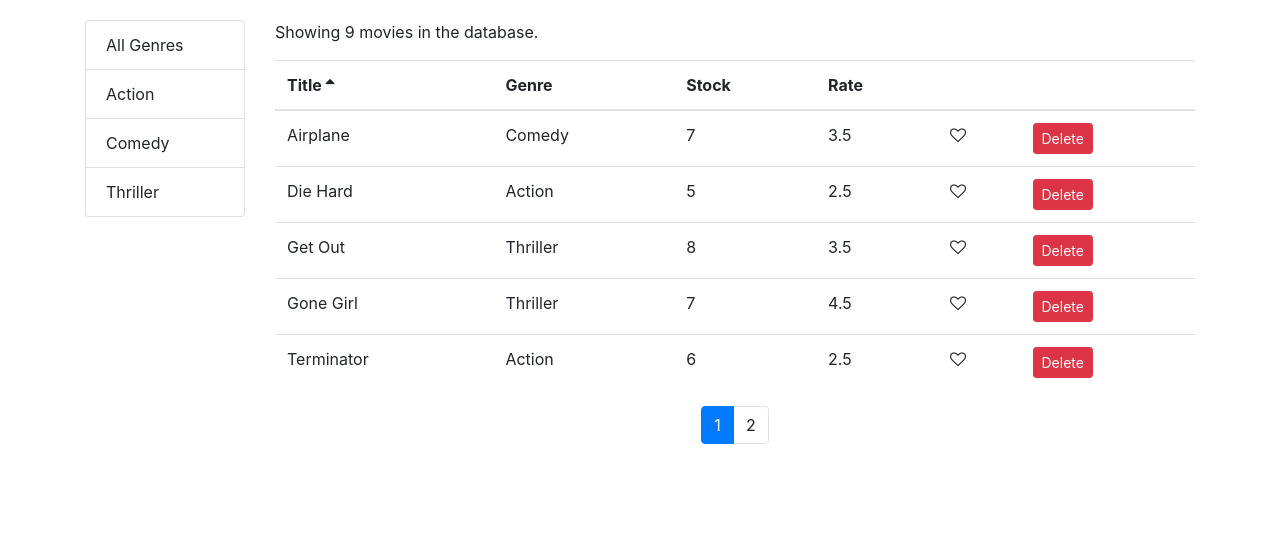
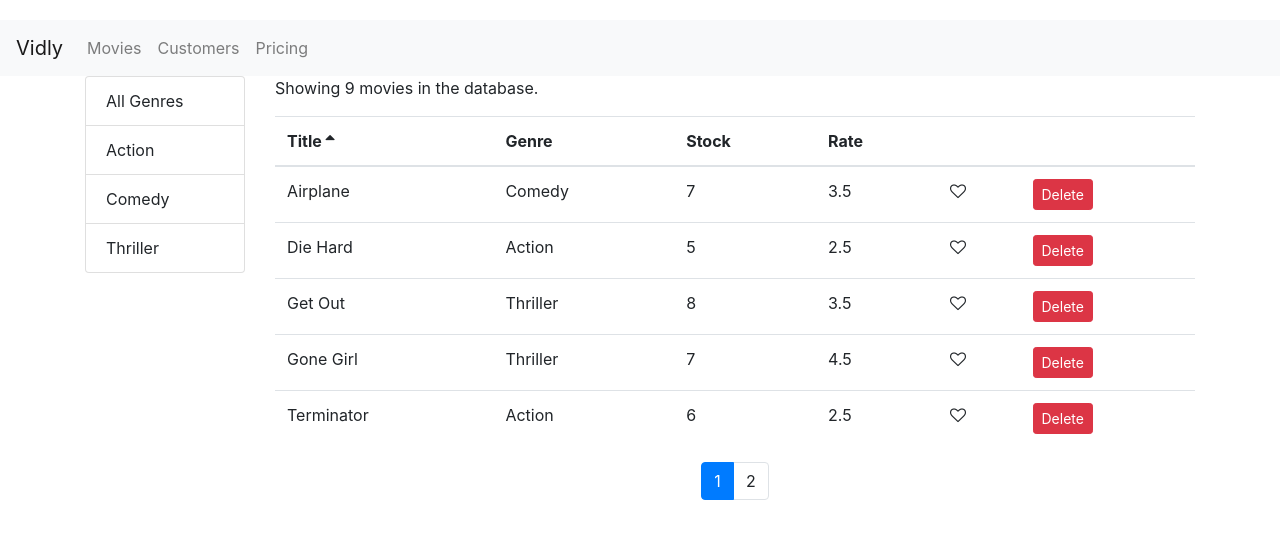
Before and after one commit to ezekielharvey/reactproject, a React (Create React App) app: page /movies in a window 1280 px wide. Shown: the top 538 px of the page. Built offline with nearby package versions, Linux system fonts and the light colour scheme.

Commit message:
Added NavBar Component

```diff
--- a/src/App.js
+++ b/src/App.js
@@ -3,12 +3,15 @@ import { Route, Redirect, Switch } from 'react-router-dom';
 import './App.css';
 import Customers from './components/customers';
 import Movies from './components/movies';
+import NavBar from './components/navBar';
 import NotFound from './components/notFound';
 import Rentals from './components/rentals';
 
 class App extends Component {
   render() {
     return (
+      <React.Fragment>
+        <NavBar />
         <main className="container">
           <Switch>
             <Route path="/movies" component={Movies}></Route>
@@ -19,6 +22,7 @@ class App extends Component {
             <Redirect to="/not-found" />
           </Switch>
         </main>
+      </React.Fragment>
     );
   }
 }
```
Lines whose indentation alone changed are shown as unchanged.
